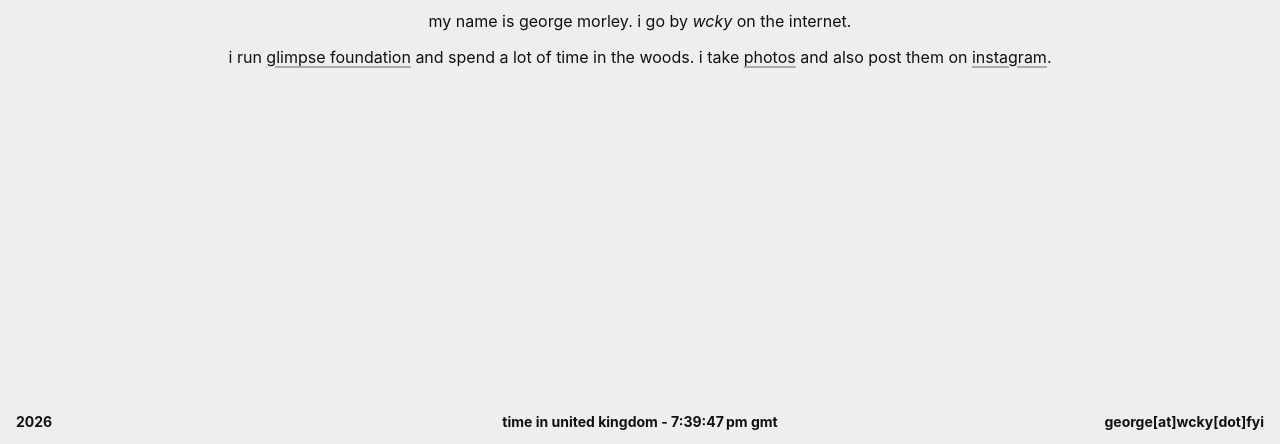
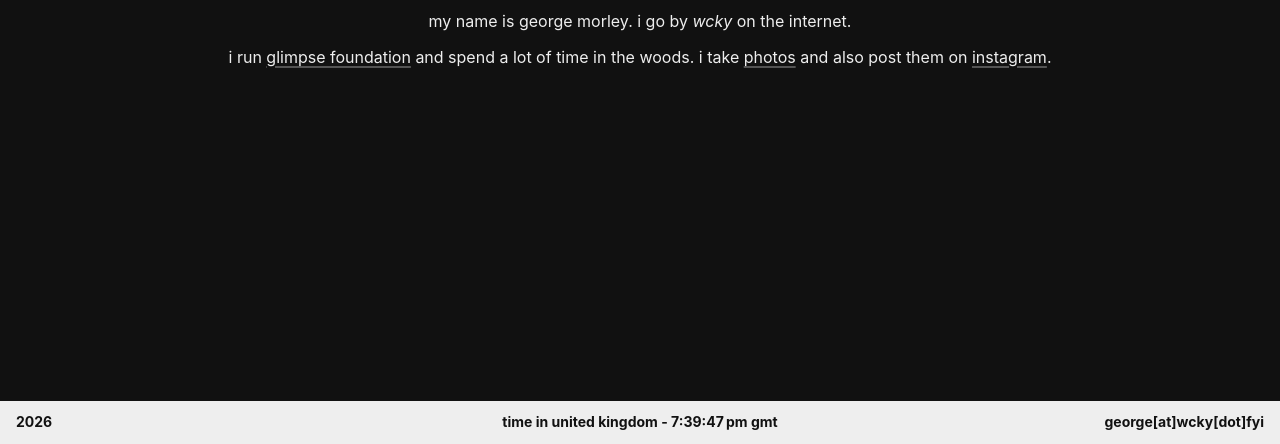
Before and after one commit to wckyworld/www, a plain HTML site: page index.html in a window 1280 px wide. Shown: the part 356-800 px from the top of the page. Drawn offline with Linux system fonts and the light colour scheme.

Commit message:
styling changes

```diff
--- a/index.html
+++ b/index.html
@@ -10,8 +10,8 @@
     <style>
         html,
         body {
-            background-color: #eeeeee;
-            color: #111111;
+            background-color: #111;
+            color: #eeeeee;
             margin: 0;
             width: 100%;
             height: 100%;
@@ -24,7 +24,7 @@
         }
 
         a:link {
-            color: #111111;
+            color: #eee;
             text-underline-offset: 0.2em;
             text-decoration-thickness: 0.15em;
             text-decoration-style: solid;
@@ -33,14 +33,14 @@
         }
 
         a:visited {
-            color: #111111;
+            color: #eee;
         }
 
         a:hover {
-            color: #111;
+            color: #eee;
             cursor: pointer;
             text-decoration-thickness: 0.15em;
-            text-decoration-color: #111111;
+            text-decoration-color: #eee;
         }
 
 
```
